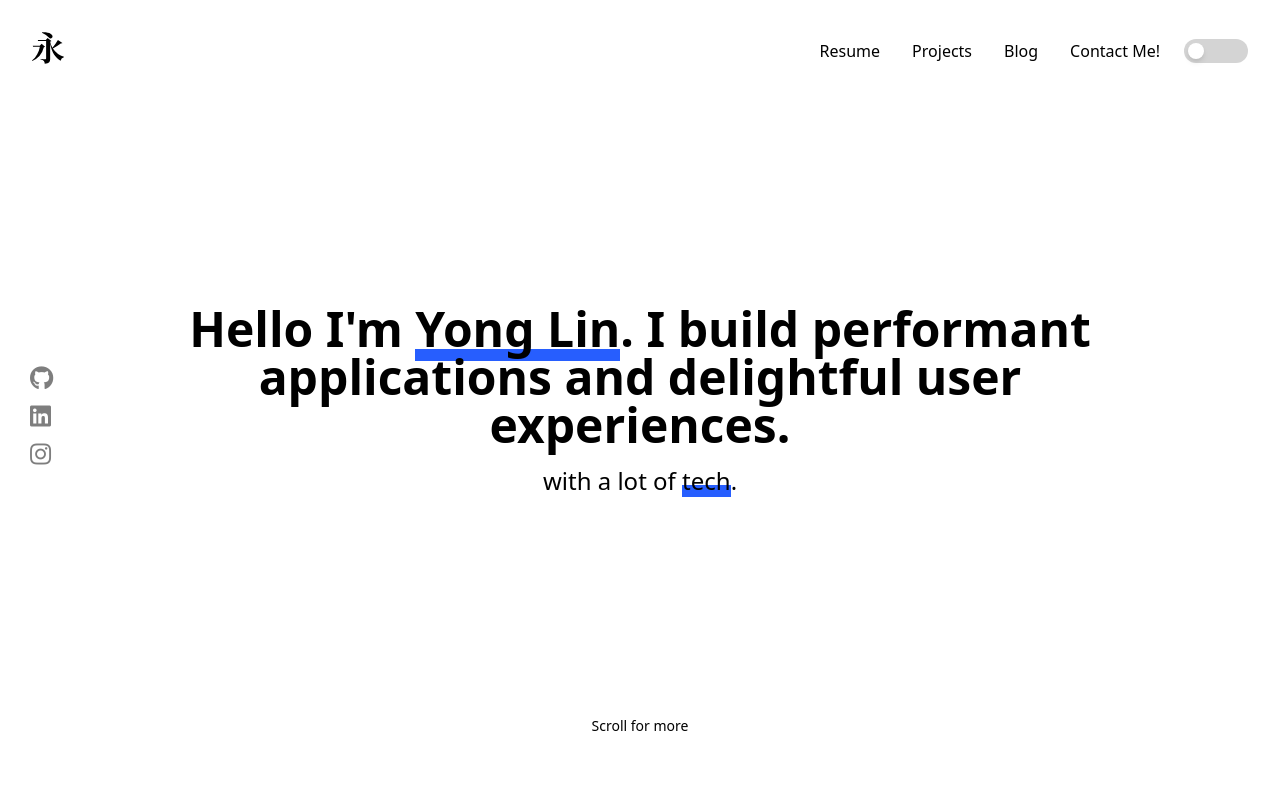
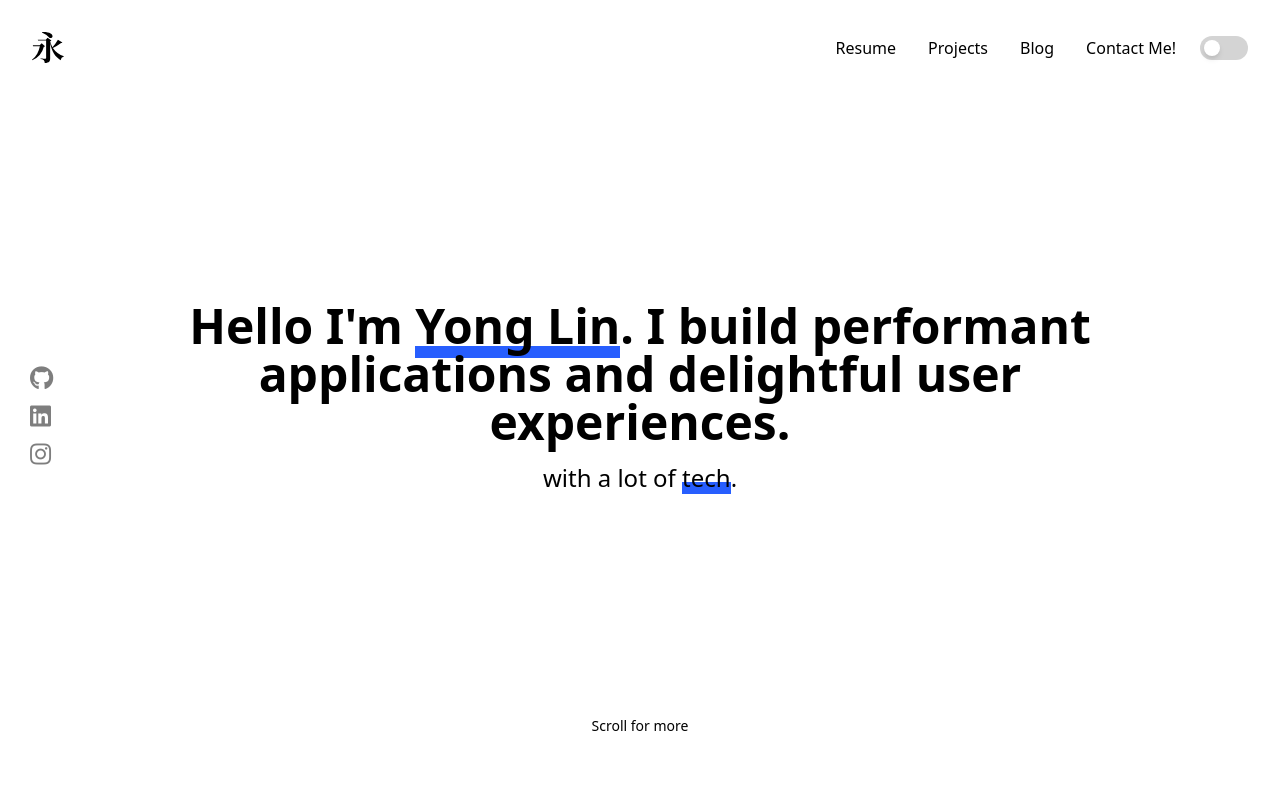
Before and after one commit to callmekungfu/yonglin.io, a Next.js app: page / in a window 1280 px wide. Shown: the top 800 px of the page. Built offline with nearby package versions, Linux system fonts and the light colour scheme; a web font is replaced by a local one.

Commit message:
fix: fix logo not updating in the dark

```diff
--- a/components/NavBar.tsx
+++ b/components/NavBar.tsx
@@ -58,8 +58,8 @@ const NavBar = (p: NavBarProps) => {
         {!p.centerList && (
           <div className="select-none">
             <a href="#">
-              <Image
-                src="/img/logo.svg"
+              <img
+                src={isDarkMode ? '/img/logo_colorful.png' : '/img/logo.svg'}
                 alt="The Yonglin Logo"
                 width={32}
                 height={32}
@@ -86,14 +86,14 @@ const NavBar = (p: NavBarProps) => {
           </div>
           {!p.centerList && (
             <div
-              className={`w-16 h-6 flex items-center bg-gray-300 rounded-full p-1 duration-300 ease-in-out cursor-pointer ${
+              className={`w-12 h-6 flex items-center bg-gray-300 rounded-full p-1 duration-300 ease-in-out cursor-pointer ${
                 isDarkMode ? 'bg-green-400' : ''
               }`}
               onClick={toggleDarkMode}
             >
               <div
                 className={`bg-white w-4 h-4 rounded-full shadow-md transform duration-300 ease-in-out ${
-                  isDarkMode ? 'translate-x-10' : ''
+                  isDarkMode ? 'translate-x-6' : ''
                 }`}
               ></div>
             </div>
```
Also changed, not shown: 1 other file (tests, documents, lock files or other folders).
